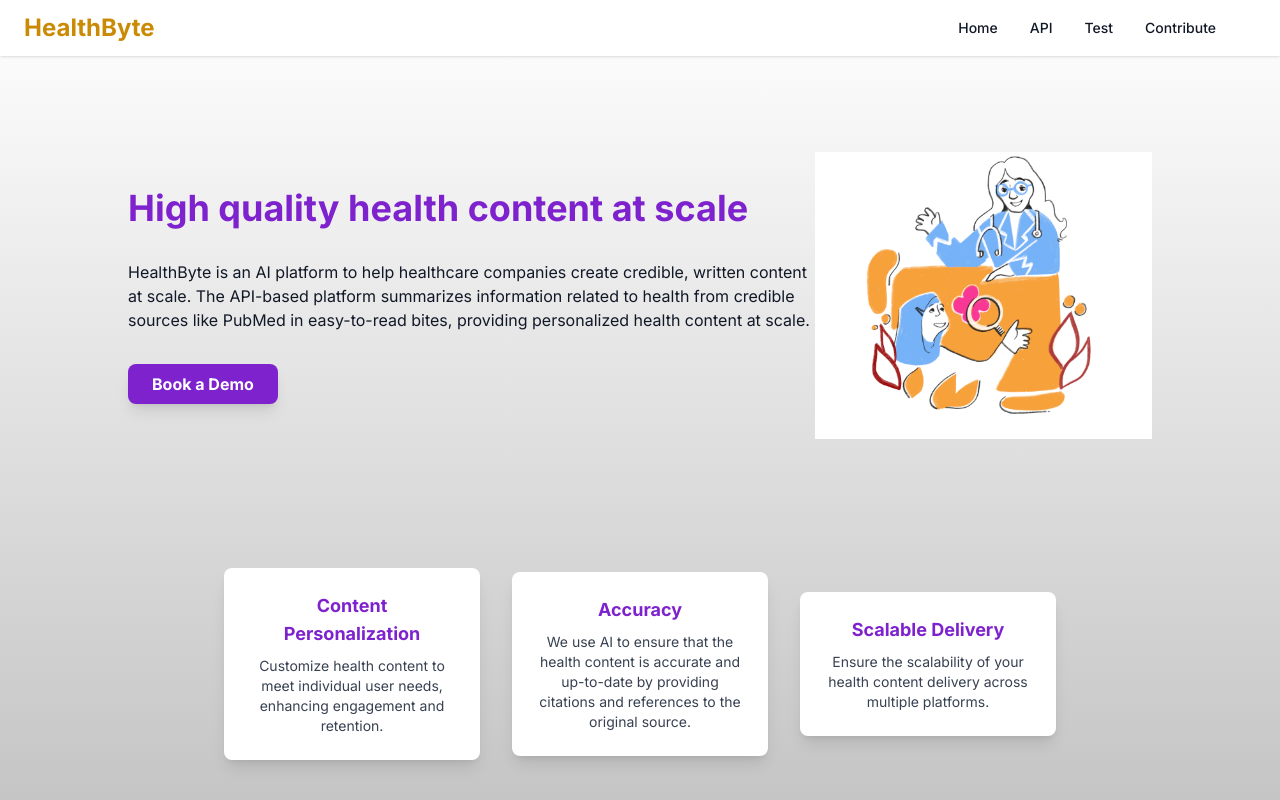
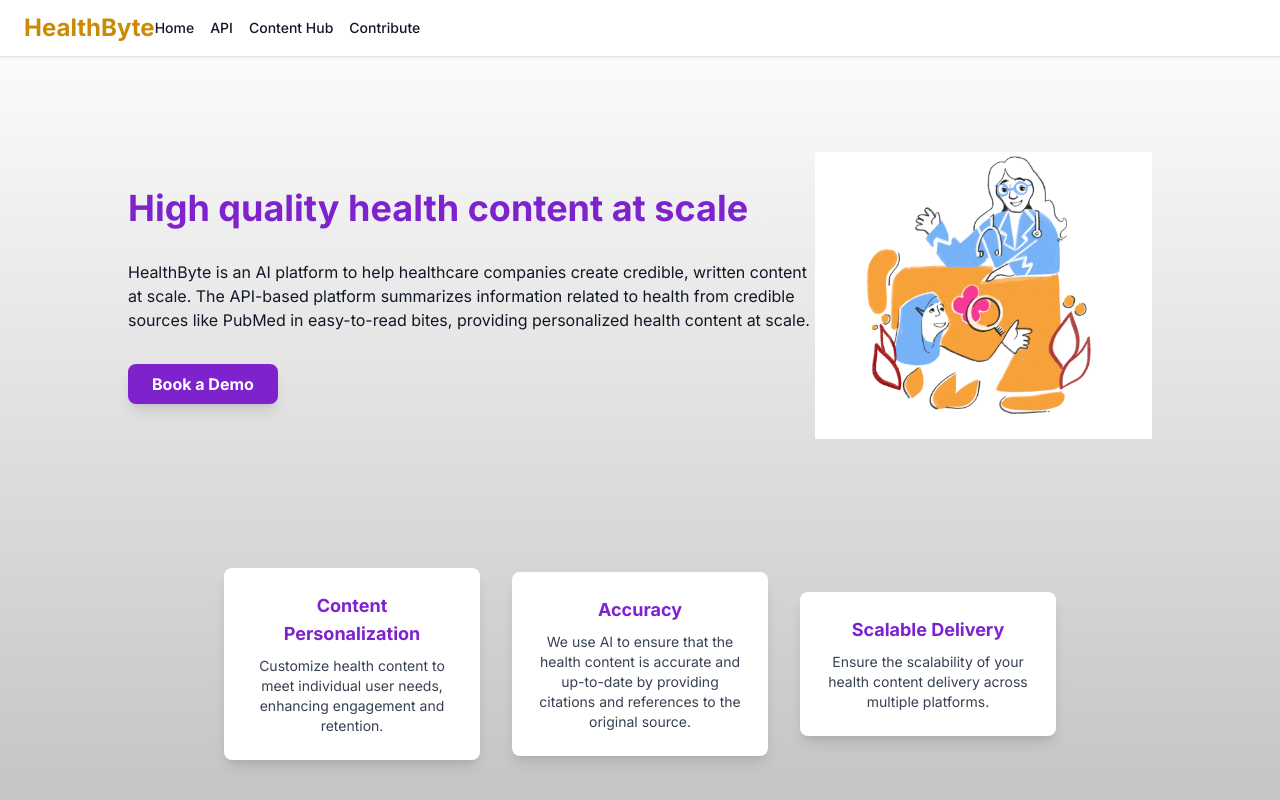
Before and after one commit to gigialc/Avocado, a Next.js app in the folder my-app/: page / in a window 1280 px wide. Shown: the top 800 px of the page. Built offline with nearby package versions, Linux system fonts and the light colour scheme.

Commit message:
menu fixing

```diff
--- a/my-app/app/components/navbar.tsx
+++ b/my-app/app/components/navbar.tsx
@@ -1,33 +1,53 @@
 // src/components/Navbar.tsx
-import React from 'react';
+import React, { useState } from 'react';
 import Link from 'next/link';
 
 const Navbar: React.FC = () => {
+    const [isOpen, setIsOpen] = useState(false); // State to manage menu toggle
+
+    const toggleMenu = () => {
+        setIsOpen(!isOpen); // Toggle the state from true to false or false to true
+    };
+
     return (
-        <nav className="bg-white shadow dark:bg-white-800">
+        <nav className="bg-white shadow dark:bg-white">
             <div className="container px-6 py-3 mx-auto md:flex md:justify-between md:items-center">
                 <div className="flex items-center justify-between">
                     <div>
-                        {/* navigate to home page when the HealthByte is clicked */}
-                        <Link href="/" className="text-xl font-bold text-yellow-600 dark:text-yellow md:text-2xl">HealthByte</Link>
+                        <Link href="/" className="text-xl font-bold text-yellow-600 dark:text-yellow md:text-2xl"> HealthByte </Link>
                     </div>
-                    {/* Mobile menu button */}
+                    <div className="hidden md:flex items-center space-x-4">
+                        <div className="flex items-center space-x-4">
+                            <Link href="/" className="text-sm font-medium text-gray-900 dark:text-gray-800 hover:text-purple-700 dark:hover:text-gray-200">Home</Link>
+                            <Link href="/api-access" className="text-sm font-medium text-gray-900 dark:text-gray-800 hover:text-purple-700 dark:hover:text-gray-200">API</Link>
+                            <Link href="/test" className="text-sm font-medium text-gray-900 dark:text-gray-800 hover:text-purple-700 dark:hover:text-gray-200">Content Hub</Link>
+                            <Link href="/contribute" className="text-sm font-medium text-gray-900 dark:text-gray-800 hover:text-purple-700 dark:hover:text-gray-200">Contribute</Link>
+                        </div>
+                    </div>
+                    {/* Shoe the menu when it is not a mobile version */}
                     <div className="flex md:hidden">
-                        <button type="button" className="text-gray-500 dark:text-gray-200 hover:text-gray-600 dark:hover:text-gray-400 focus:outline-none focus:text-gray-600 dark:focus:text-gray-400" aria-label="toggle menu">
-                            <svg viewBox="0 0 24 24" className="w-6 h-6 fill-current">
-                                <path fillRule="evenodd" d="M4 5h16a1 1 0 010 2H4a1 1 0 110-2zm0 6h16a1 1 0 010 2H4a1 1 0 110-2zm0 6h16a1 1 0 010 2H4a1 1 0 110-2z"></path>
+
+                        <button onClick={toggleMenu} className="text-gray-500 dark:text-gray-200 hover:text-gray-600 dark:hover:text-gray-400 focus:outline-none focus:text-gray-600 dark:focus:text-gray-400" aria-label="toggle menu">
+                            <svg viewBox="0 0 24 24" fill="none" stroke="currentColor" className="w-6 h-6">
+                                {isOpen ? (
+                                    <path strokeLinecap="round" strokeLinejoin="round" strokeWidth={2} d="M6 18L18 6M6 6l12 12" />
+                                ) : (
+                                    <path fillRule="evenodd" d="M4 5h16a1 1 0 010 2H4a1 1 0 110-2zm0 6h16a1 1 0 010 2H4a1 1 0 110-2zm0 6h16a1 1 0 010 2H4a1 1 0 110-2z"></path>
+                                )}
                             </svg>
                         </button>
                     </div>
                 </div>
-                <div className="items-center md:flex">
-                    <div className="flex flex-col md:flex-row md:mx-6">
-                        <Link href="/" className="my-1 text-sm font-medium text-gray-900 dark:text-black-800 hover:text-purple-700 dark:hover:text-black-200 md:mx-4 md:my-0">Home</Link>
-                        <Link href="/api-access" className="my-1 text-sm font-medium text-gray-900 dark:text-black-800 hover:text-purple-700 dark:hover:text-black-200 md:mx-4 md:my-0">API</Link>
-                        <Link href="/test" className="my-1 text-sm font-medium text-gray-900 dark:text-black-800 hover:text-purple-700 dark:hover:text-black-200 md:mx-4 md:my-0">Test</Link>
-                         <Link href="/contribute" className="my-1 text-sm font-medium text-gray-900 dark:text-black-800 hover:text-purple-700 dark:hover:text-black-200 md:mx-4 md:my-0">Contribute</Link>
+
+                {isOpen && (
+                    <div className="flex flex-col items-center md:flex-row md:mx-6">
+                        <Link href="/" className="my-1 text-sm font-medium text-gray-900 dark:text-gray-800 hover:text-purple-700 dark:hover:text-gray-200 md:mx-4 md:my-0" onClick={() => setIsOpen(false)}>Home</Link>
+                        <Link href="/api-access" className="my-1 text-sm font-medium text-gray-900 dark:text-gray-800 hover:text-purple-700 dark:hover:text-gray-200 md:mx-4 md:my-0" onClick={() => setIsOpen(false)}>API</Link>
+                        <Link href="/test" className="my-1 text-sm font-medium text-gray-900 dark:text-gray-800 hover:text-purple-700 dark:hover:text-gray-200 md:mx-4 md:my-0" onClick={() => setIsOpen(false)}>Content Hub</Link>
+                        <Link href="/contribute" className="my-1 text-sm font-medium text-gray-900 dark:text-gray-800 hover:text-purple-700 dark:hover:text-gray-200 md:mx-4 md:my-0" onClick={() => setIsOpen(false)}>Contribute</Link>
                     </div>
-                </div>
+
+                )}
             </div>
         </nav>
     );
```
Also changed, not shown: my-app/app/content-hub/page.tsx (renamed from my-app/app/test/page.tsx).
